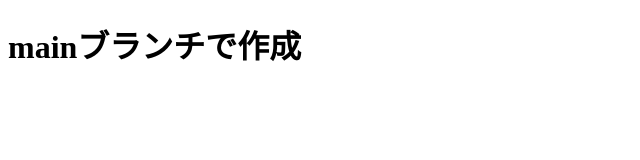
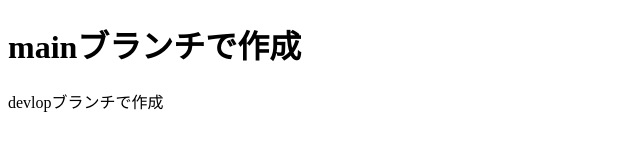
Before and after one commit to ShunTsuru0ka/group-test, a plain HTML site: page index.html in a window 1280 px wide. Shown: the whole page, without its empty margins (0-640 px from the left). Drawn offline with Linux system fonts and the light colour scheme.

Commit message:
devlopで編集

```diff
--- a/index.html
+++ b/index.html
@@ -7,5 +7,6 @@
 </head>
 <body>
     <h1>mainブランチで作成</h1>
+    <p>devlopブランチで作成</p>
 </body>
 </html>
```
